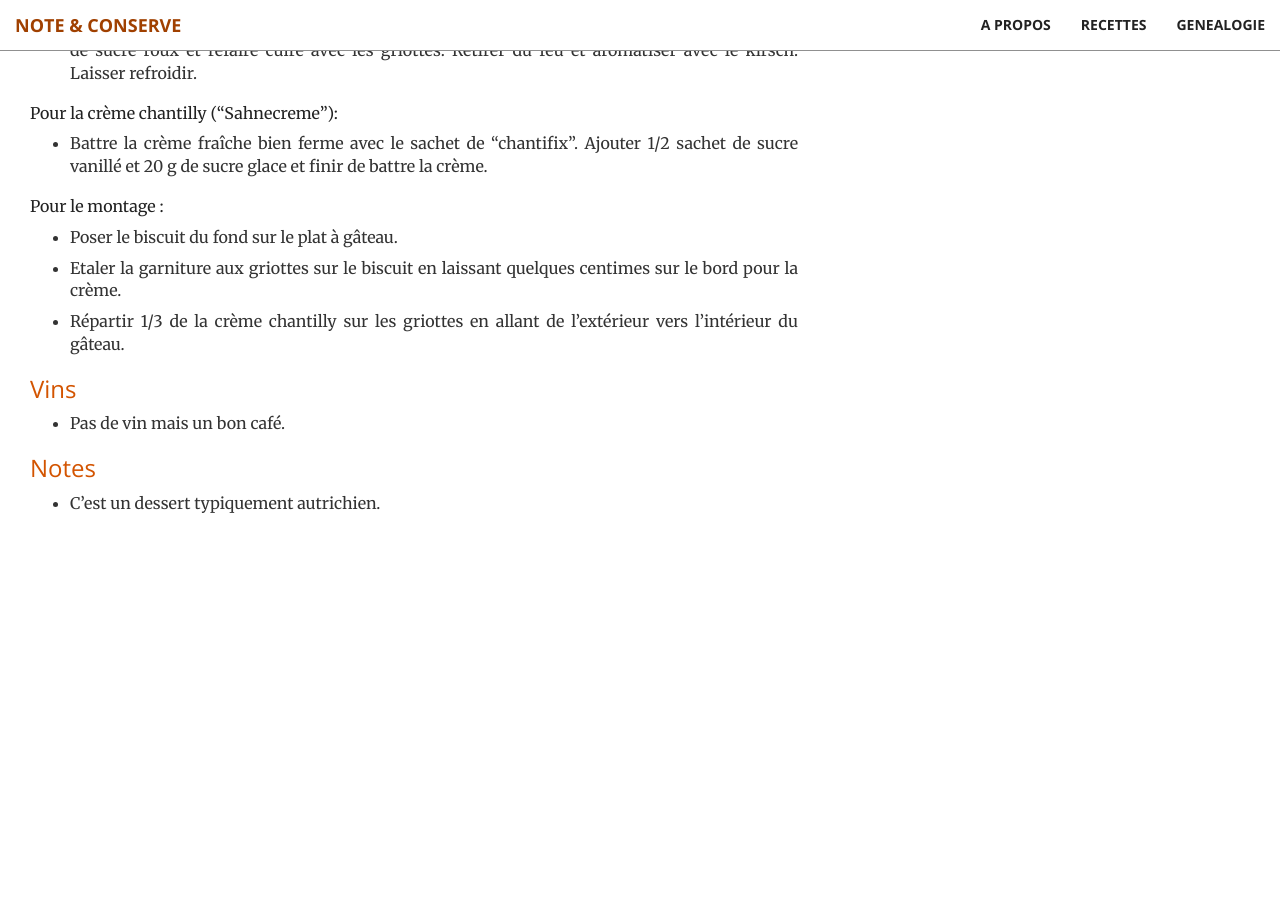
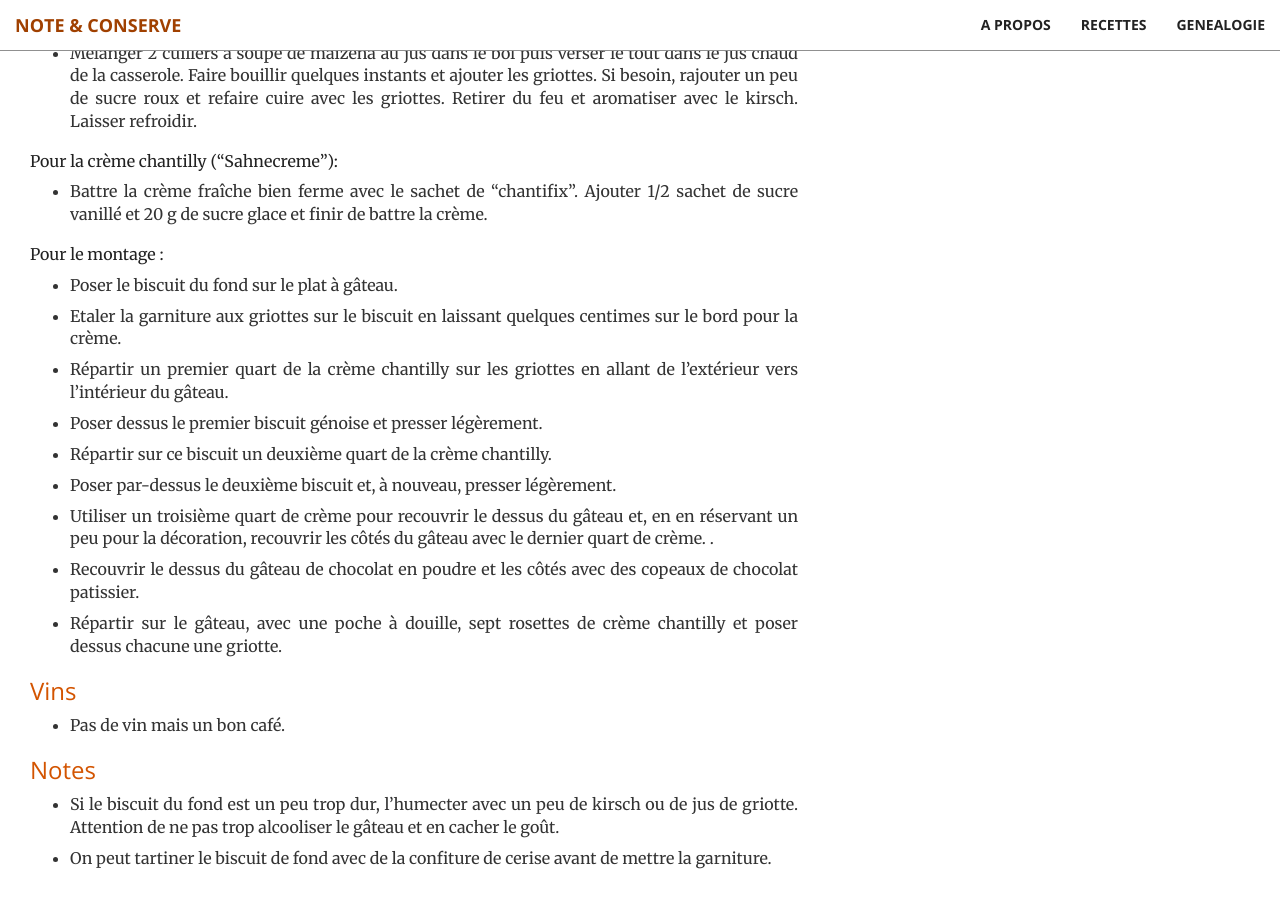
Before and after one commit to brignogan/brignogan.github.io, a Jekyll site: the page built from _posts/2020-03-28-schwarzwalder-kirschtorte.md, in a window 1280 px wide and 900 px high, scrolled down 2048 px. Built offline with Jekyll 4.4.1, drawn with Linux system fonts in a browser that asks for light colours; before the commit the page ends 2592 px from its top, so only the background shows below that; some of the changed text lies outside the part shown.

Commit message:
up-date de la forêt noire
finission de la recette

```diff
--- a/_posts/2020-03-28-schwarzwalder-kirschtorte.md
+++ b/_posts/2020-03-28-schwarzwalder-kirschtorte.md
@@ -9,7 +9,7 @@ temps_cuisson: 50
 temps_repos: ‘-‘
 nbre_personne: ‘pour 6 personnes’
 ---
-Cette recette vient de Maëlle (Vienne)
+Ce gâteau, né en Allemagne pendant la première guerre mondiale, a été adopté et perfectionné en Autriche. Il en est devenu un dessert emblématique. La recette en a été rapporté de Vienne par Maëlle.
 
 ### Ingrédients
 * 110 g de farine
@@ -63,10 +63,17 @@ Cette recette vient de Maëlle (Vienne)
 #### Pour le montage :
 * Poser le biscuit du fond sur le plat à gâteau.
 * Etaler la garniture aux griottes sur le biscuit en laissant quelques centimes sur le bord pour la crème.
-* Répartir 1/3 de la crème chantilly sur les griottes en allant de l'extérieur vers l'intérieur du gâteau.
+* Répartir un premier quart de la crème chantilly sur les griottes en allant de l'extérieur vers l'intérieur du gâteau.
+* Poser dessus le premier biscuit génoise et presser légèrement.
+* Répartir sur ce biscuit un deuxième quart de la crème chantilly.
+* Poser par-dessus le deuxième biscuit et, à nouveau, presser légèrement.
+* Utiliser un troisième quart de crème pour recouvrir le dessus du gâteau et, en en réservant un peu pour la décoration, recouvrir les côtés du gâteau avec le dernier quart de crème. .
+* Recouvrir le dessus du gâteau de chocolat en poudre et les côtés avec des copeaux de chocolat patissier.
+* Répartir sur le gâteau, avec une poche à douille, sept rosettes de crème chantilly et poser dessus chacune une griotte.
 
 ### Vins
 * Pas de vin mais un bon café.
 
 ### Notes
-* C’est un dessert typiquement autrichien.
+* Si le biscuit du fond est un peu trop dur, l'humecter avec un peu de kirsch ou de jus de griotte. Attention de ne pas trop alcooliser le gâteau et en cacher le goût.
+* On peut tartiner le biscuit de fond avec de la confiture de cerise avant de mettre la garniture.
```
Also changed, not shown: other parts of _posts/2020-03-28-schwarzwalder-kirschtorte.md (+2 -2 lines), 1 other file.
